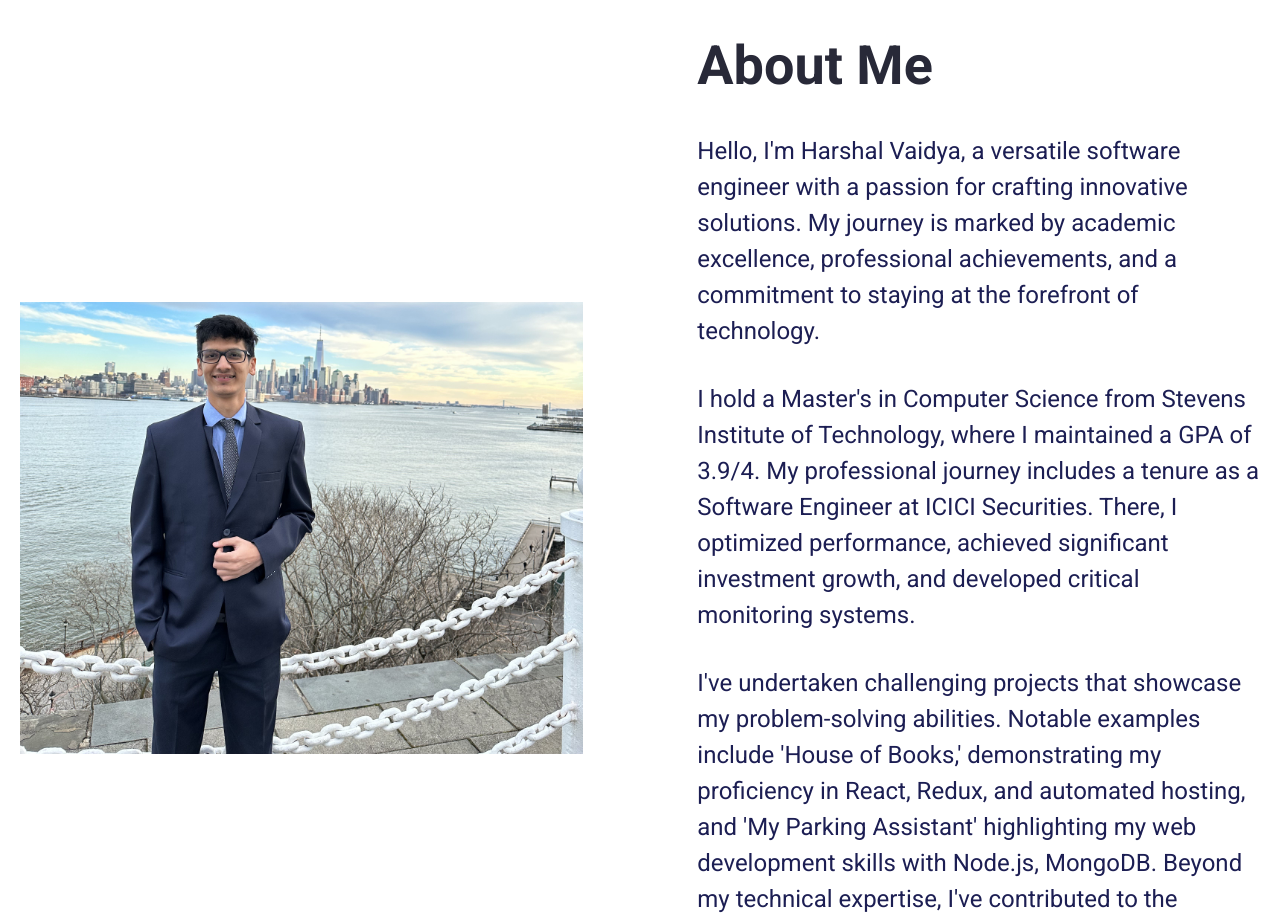
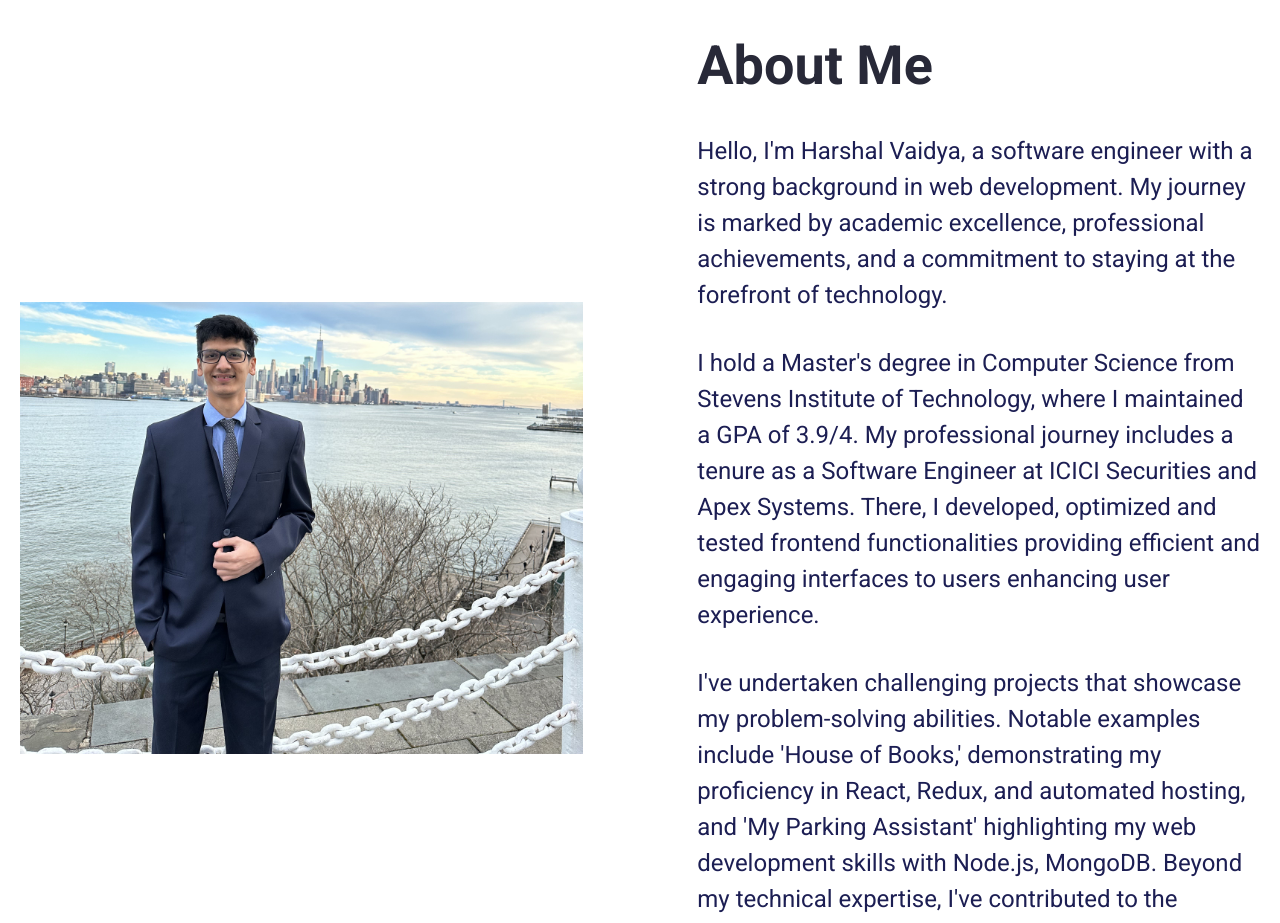
Before and after one commit to VaidyaHarshal/PersonalPortfolio, a React (Create React App) app: page / in a window 1280 px wide. Shown: the part 2080-3003 px from the top of the page. Built offline with nearby package versions, Linux system fonts and the light colour scheme.

Commit message:
changes in about me

```diff
--- a/src/Pages/Home/AboutMe.jsx
+++ b/src/Pages/Home/AboutMe.jsx
@@ -7,17 +7,18 @@ export default function AboutMe() {
       <div className="hero--section--content--box about--section--box">
         <h1 className="skills--section--heading">About Me</h1>
         <p className="hero--section--description">
-          Hello, I'm Harshal Vaidya, a versatile software engineer with a
-          passion for crafting innovative solutions. My journey is marked by
-          academic excellence, professional achievements, and a commitment to
-          staying at the forefront of technology.
+          Hello, I'm Harshal Vaidya, a software engineer with a strong
+          background in web development. My journey is marked by academic
+          excellence, professional achievements, and a commitment to staying at
+          the forefront of technology.
         </p>
         <p className="hero--section--description">
-          I hold a Master's in Computer Science from Stevens Institute of
+          I hold a Master's degree in Computer Science from Stevens Institute of
           Technology, where I maintained a GPA of 3.9/4. My professional journey
-          includes a tenure as a Software Engineer at ICICI Securities. There, I
-          optimized performance, achieved significant investment growth, and
-          developed critical monitoring systems.
+          includes a tenure as a Software Engineer at ICICI Securities and Apex
+          Systems. There, I developed, optimized and tested frontend
+          functionalities providing efficient and engaging interfaces to users
+          enhancing user experience.
         </p>
         <p className="hero--section--description">
           I've undertaken challenging projects that showcase my problem-solving
```
